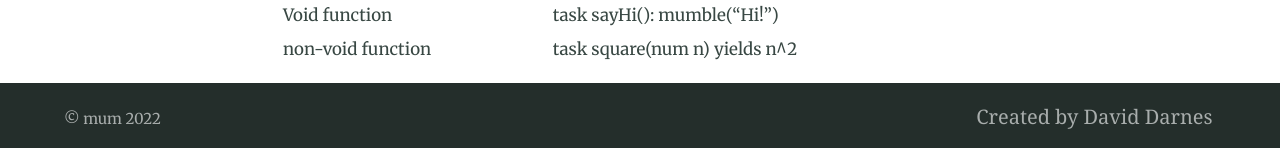
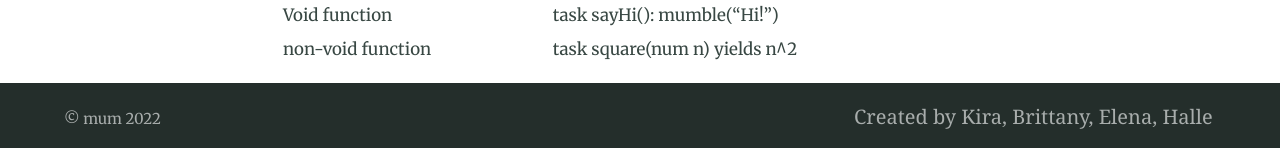
Before and after one commit to bsteenbergen/leg, a Jekyll site: the page built from index.md, in a window 1280 px wide. Shown: the part 1809-1957 px from the top of the page. Built offline with Jekyll 4.4.1, drawn with Linux system fonts in a browser that asks for light colours.

Commit message:
added created by

```diff
--- a/_config.yml
+++ b/_config.yml
@@ -57,7 +57,7 @@ defaults:
   - scope:
       path: ""
     values:
-      image: "/assets/default-social-image.png" # Default image for sharing
+      image: mum_logo.png
   - scope:
       path: ""
       type: "posts"
@@ -107,20 +107,8 @@ navigation_header:
     url: "https://bsteenbergen.github.io/mum/"
 
 navigation_footer:
-  - title: Created by David Darnes
-    url: https://darn.es
-
-social_links: # Appears in sidebar. Set the urls then uncomment and comment out as desired
-  Twitter: https://twitter.com/DavidDarnes
-  LinkedIn: https://www.linkedin.com/in/daviddarnes
-  GitHub: https://github.com/daviddarnes
-  link: https://darn.es
-  RSS: /feed.xml
-
-sharing_links: # Appear at the bottom of single blog posts, add as desired. The value can be 'true' or the desired button colour
-  Twitter: "#0d94e7"
-  facebook: "#3B5998"
-  Email: true
+  - title: Created by Kira, Brittany, Elena, Halle
+    url: https://elenasmartinez.github.io/mum-site/
 
 # Load custom fonts from fonts.google.com etc
 #
```
Also changed, not shown: assets/default-social-image.png (deleted).
